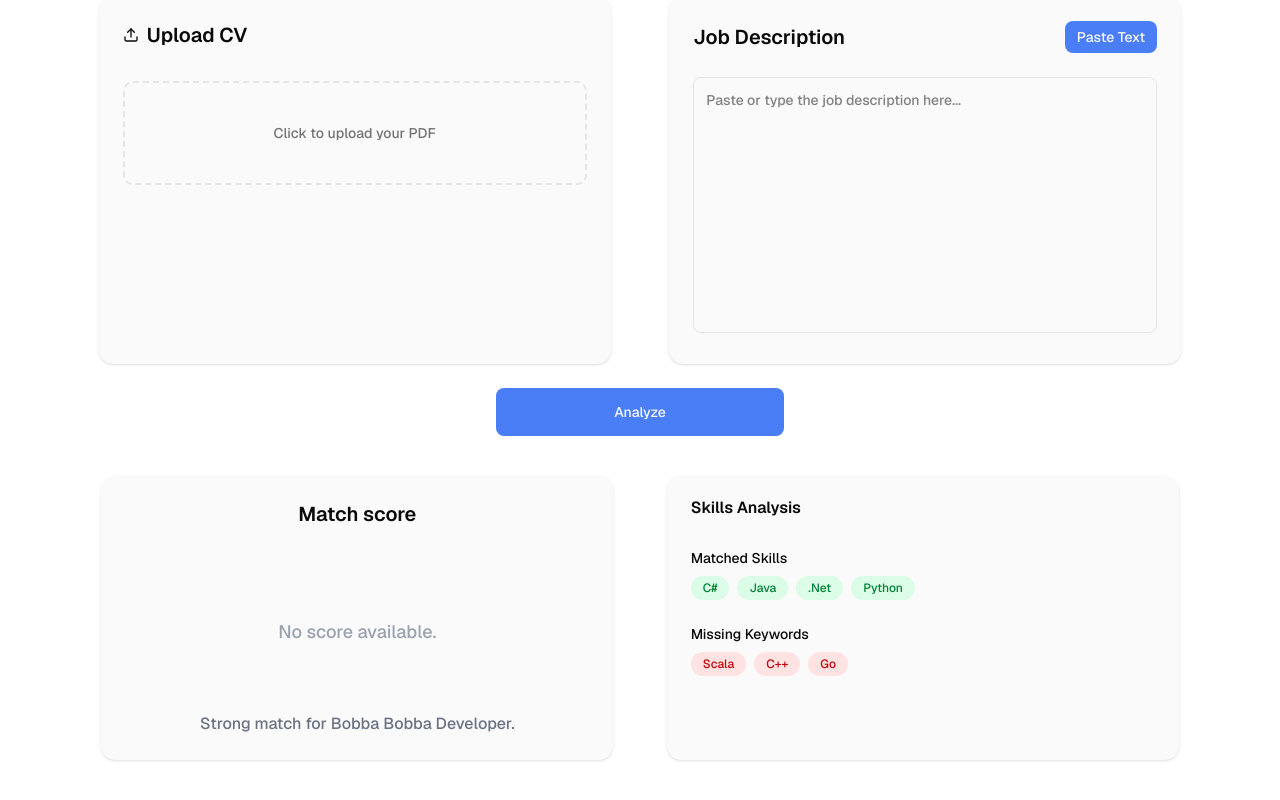
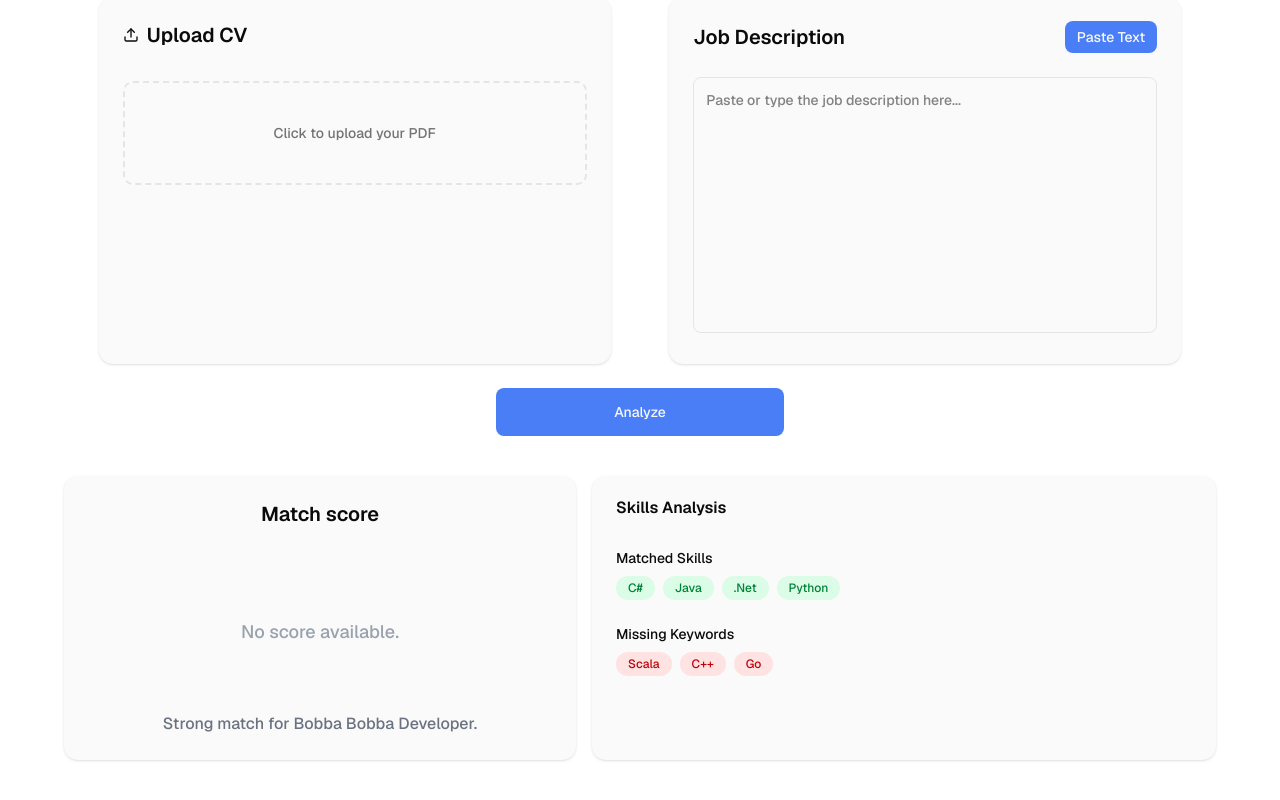
Before and after one commit to Bataklik/OpenJob, a Next.js app in the folder oj_frontend/: page / in a window 1280 px wide. Shown: the part 479-1279 px from the top of the page. Built offline with nearby package versions, Linux system fonts and the light colour scheme.

Commit message:
style: update PageCard component to accept an optional className prop for enhanced styling flexibility

```diff
--- a/oj_frontend/components/PageCard.tsx
+++ b/oj_frontend/components/PageCard.tsx
@@ -2,12 +2,15 @@ import React from "react";
 import { Card } from "./ui/card";
 
 interface PageCardProps {
+    className?: string;
     children: React.ReactNode;
 }
 
-export default function PageCard({ children }: PageCardProps) {
+export default function PageCard({ children, className }: PageCardProps) {
     return (
-        <Card className="w-full max-w-lg border-none bg-zinc-50">
+        <Card
+            className={`flex flex-col w-full max-w-lg border-none bg-zinc-50 ${className ?? ""}`}
+        >
             {children}
         </Card>
     );
```
